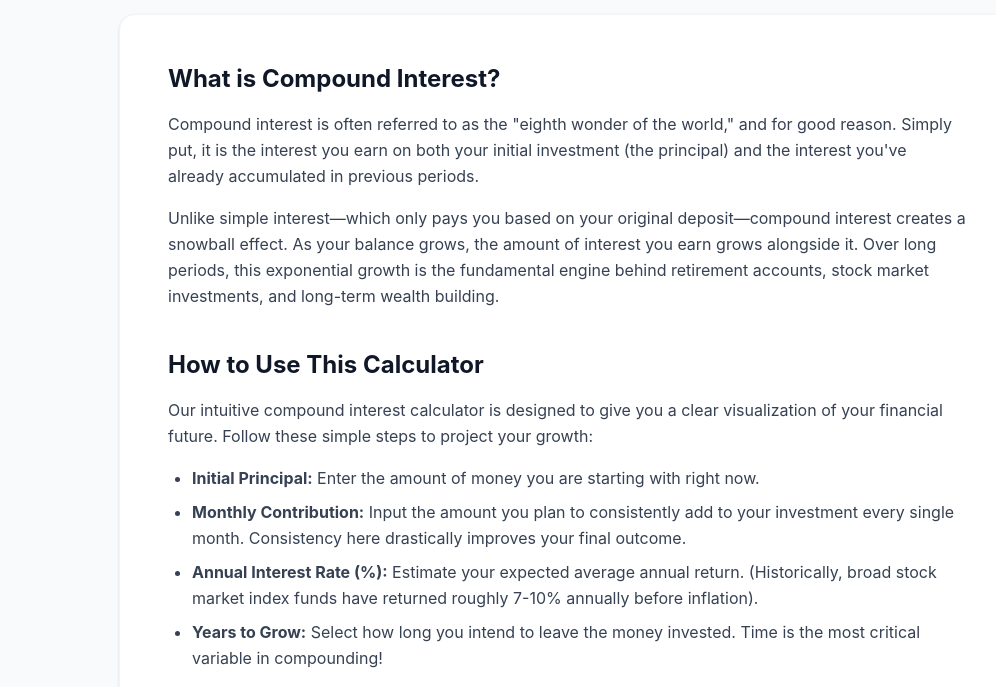
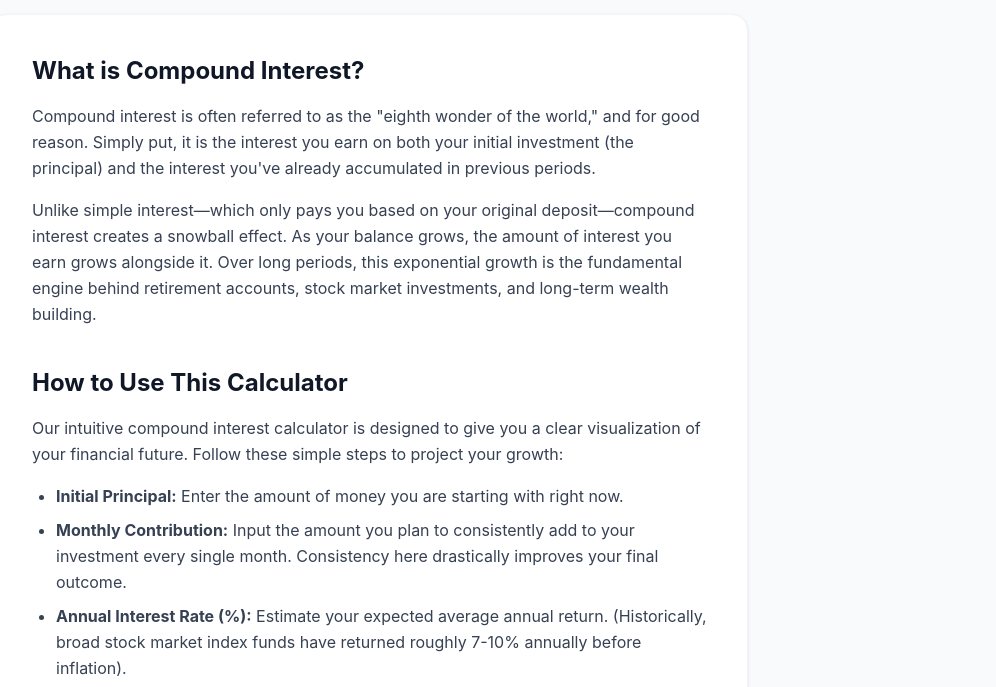
Before and after one commit to muzamil-hussain-dev/Compnd, a React (Vite) app: page / in a window 1280 px wide. Shown: the part 1233-1920 px from the top of the page, without its empty margins (73-1069 px from the left). Built offline with nearby package versions, Linux system fonts and the light colour scheme.

Commit message:
Enhance layout with a sticky ad sidebar for SEO content

```diff
--- a/src/App.jsx
+++ b/src/App.jsx
@@ -118,8 +118,10 @@ function App() {
 
         </div>
 
-        {/* SEO Content Section */}
-        <article className="mt-16 bg-white p-8 md:p-12 rounded-2xl shadow-sm border border-gray-100 max-w-4xl mx-auto text-gray-700 leading-relaxed">
+        {/* SEO Content Section with Sidebar Ads */}
+        <div className="grid grid-cols-1 lg:grid-cols-12 gap-8 mt-16 max-w-6xl mx-auto w-full">
+
+          <article className="lg:col-span-8 bg-white p-8 md:p-10 rounded-2xl shadow-sm border border-gray-100 text-gray-700 leading-relaxed">
 
           <h2 className="text-2xl font-bold text-gray-900 mt-0 mb-4">What is Compound Interest?</h2>
           <p className="mb-4">
@@ -187,7 +189,17 @@ function App() {
           </div>
 
         </article>
-      </main>
+
+        {/* Sticky Sidebar for Ads */}
+        <aside className="lg:col-span-4 hidden lg:block">
+          <div className="sticky top-24 flex flex-col gap-6 w-full items-center">
+            <AdPlaceholder type="sidebar-rectangle" />
+            <AdPlaceholder type="sidebar-rectangle" />
+          </div>
+        </aside>
+
+      </div>
+    </main>
 
       {/* Sticky Footer Ad for Mobile */}
       <AdPlaceholder type="sticky-footer" />
```
